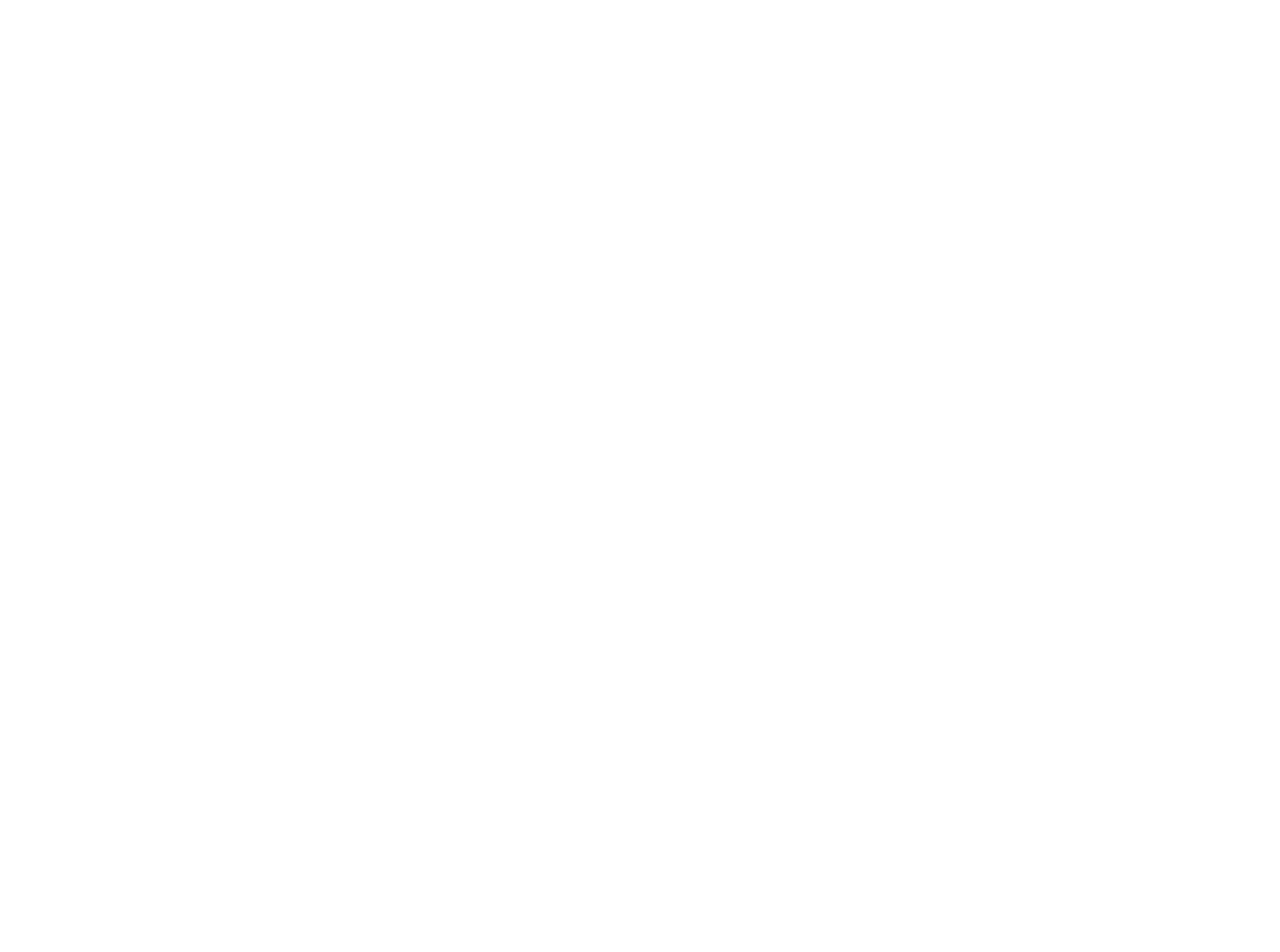
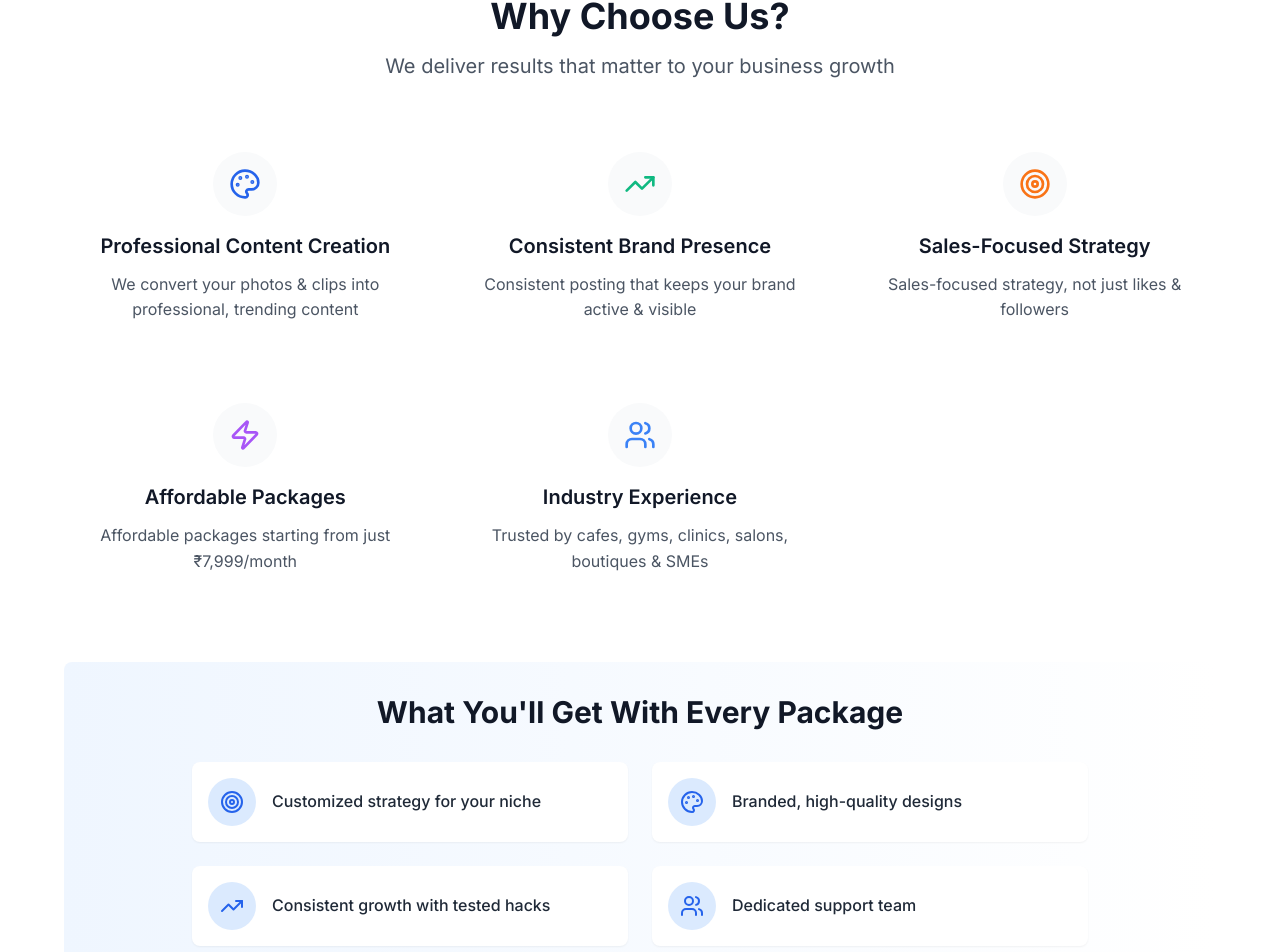
Before and after one commit to piyushtyagiofficial/adbolt, a React (Vite) app: page / in a window 1280 px wide. Shown: the part 2178-3130 px from the top of the page. Before the commit the page ends 2110 px from the top, so only its background shows below. Built offline with nearby package versions, Linux system fonts and the light colour scheme.

Commit message:
Create WhyChooseUs.jsx component

```diff
--- a/src/App.jsx
+++ b/src/App.jsx
@@ -1,6 +1,7 @@
 import { useState } from 'react'
 import Hero from './components/Hero'
 import Packages from './components/Packages'
+import WhyChooseUs from './components/WhyChooseUs'
 import './index.css'
 
 function App() {
@@ -18,6 +19,7 @@
     <div className="App">
       <Hero onBookNowClick={handleBookNowClick} />
       <Packages />
+      <WhyChooseUs />
     </div>
   )
 }
--- /dev/null
+++ b/src/components/WhyChooseUs.jsx
@@ -0,0 +1,106 @@
+import { CheckCircle, Target, Palette, TrendingUp, Users, Zap } from 'lucide-react';
+
+const WhyChooseUs = () => {
+  const reasons = [
+    {
+      icon: <Palette className="w-8 h-8 text-primary-600" />,
+      title: "Professional Content Creation",
+      description: "We convert your photos & clips into professional, trending content"
+    },
+    {
+      icon: <TrendingUp className="w-8 h-8 text-accent-500" />,
+      title: "Consistent Brand Presence",
+      description: "Consistent posting that keeps your brand active & visible"
+    },
+    {
+      icon: <Target className="w-8 h-8 text-orange-500" />,
+      title: "Sales-Focused Strategy",
+      description: "Sales-focused strategy, not just likes & followers"
+    },
+    {
+      icon: <Zap className="w-8 h-8 text-purple-500" />,
+      title: "Affordable Packages",
+      description: "Affordable packages starting from just ₹7,999/month"
+    },
+    {
+      icon: <Users className="w-8 h-8 text-blue-500" />,
+      title: "Industry Experience",
+      description: "Trusted by cafes, gyms, clinics, salons, boutiques & SMEs"
+    }
+  ];
+
+  const benefits = [
+    {
+      icon: <Target className="w-6 h-6" />,
+      title: "Customized strategy for your niche"
+    },
+    {
+      icon: <Palette className="w-6 h-6" />,
+      title: "Branded, high-quality designs"
+    },
+    {
+      icon: <TrendingUp className="w-6 h-6" />,
+      title: "Consistent growth with tested hacks"
+    },
+    {
+      icon: <Users className="w-6 h-6" />,
+      title: "Dedicated support team"
+    },
+    {
+      icon: <Zap className="w-6 h-6" />,
+      title: "Content that connects, converts & sells"
+    }
+  ];
+
+  return (
+    <section id="why-choose-us" className="py-16 bg-white">
+      <div className="container mx-auto px-4">
+        <div className="max-w-6xl mx-auto">
+          <div className="text-center mb-12">
+            <h2 className="text-3xl md:text-4xl font-bold text-gray-900 mb-4">
+              Why Choose Us?
+            </h2>
+            <p className="text-xl text-gray-600 max-w-2xl mx-auto">
+              We deliver results that matter to your business growth
+            </p>
+          </div>
+
+          <div className="grid grid-cols-1 md:grid-cols-2 lg:grid-cols-3 gap-8 mb-16">
+            {reasons.map((reason, index) => (
+              <div key={index} className="text-center p-6 rounded-lg hover:shadow-lg transition-shadow">
+                <div className="inline-flex items-center justify-center w-16 h-16 bg-gray-50 rounded-full mb-4">
+                  {reason.icon}
+                </div>
+                <h3 className="text-xl font-semibold text-gray-900 mb-3">{reason.title}</h3>
+                <p className="text-gray-600">{reason.description}</p>
+              </div>
+            ))}
+          </div>
+
+          <div className="bg-gradient-to-r from-primary-50 to-accent-50 rounded-lg p-8">
+            <div className="text-center mb-8">
+              <h3 className="text-2xl md:text-3xl font-bold text-gray-900 mb-4">
+                What You'll Get With Every Package
+              </h3>
+            </div>
+
+            <div className="grid grid-cols-1 md:grid-cols-2 gap-6 max-w-4xl mx-auto">
+              {benefits.map((benefit, index) => (
+                <div key={index} className="flex items-center bg-white p-4 rounded-lg shadow-sm">
+                  <div className="flex-shrink-0 w-12 h-12 bg-primary-100 rounded-full flex items-center justify-center mr-4">
+                    <div className="text-primary-600">
+                      {benefit.icon}
+                    </div>
+                  </div>
+                  <span className="text-gray-800 font-medium">{benefit.title}</span>
+                </div>
+              ))}
+            </div>
+          </div>
+        </div>
+      </div>
+    </section>
+  );
+};
+
+export default WhyChooseUs;
```
